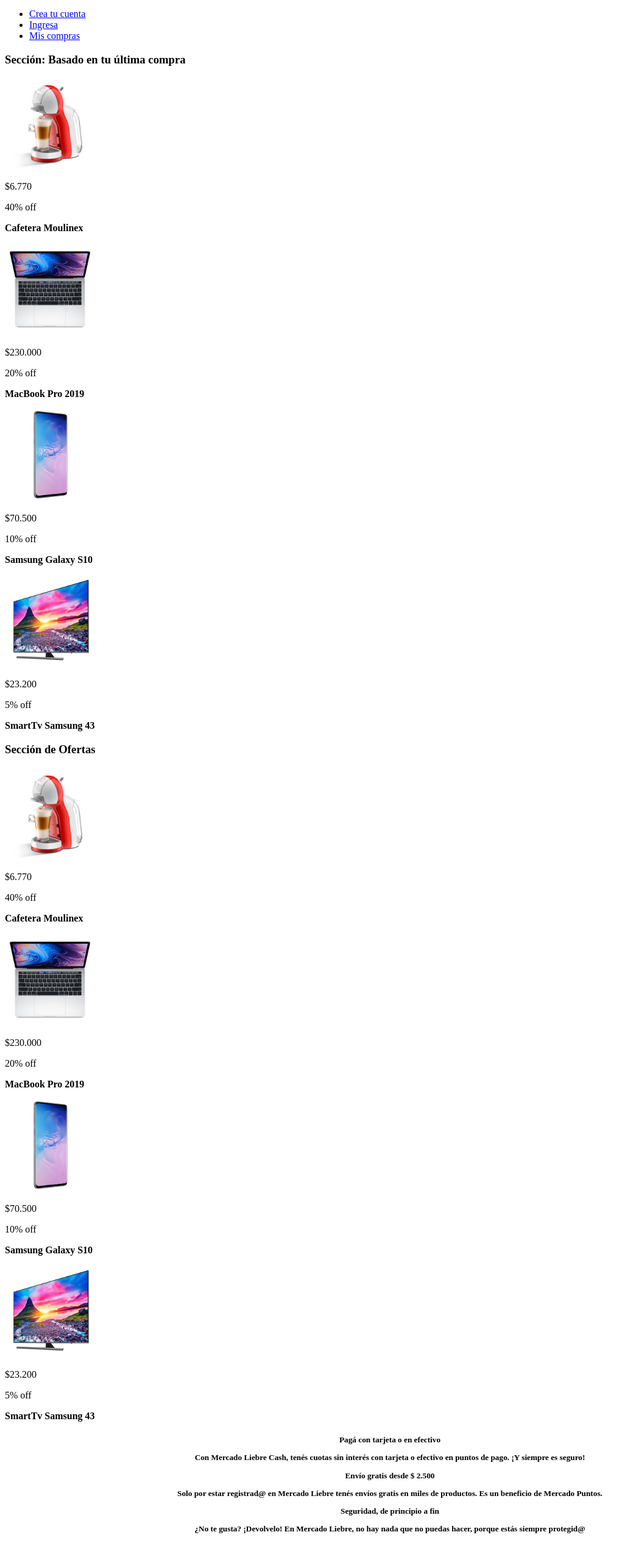
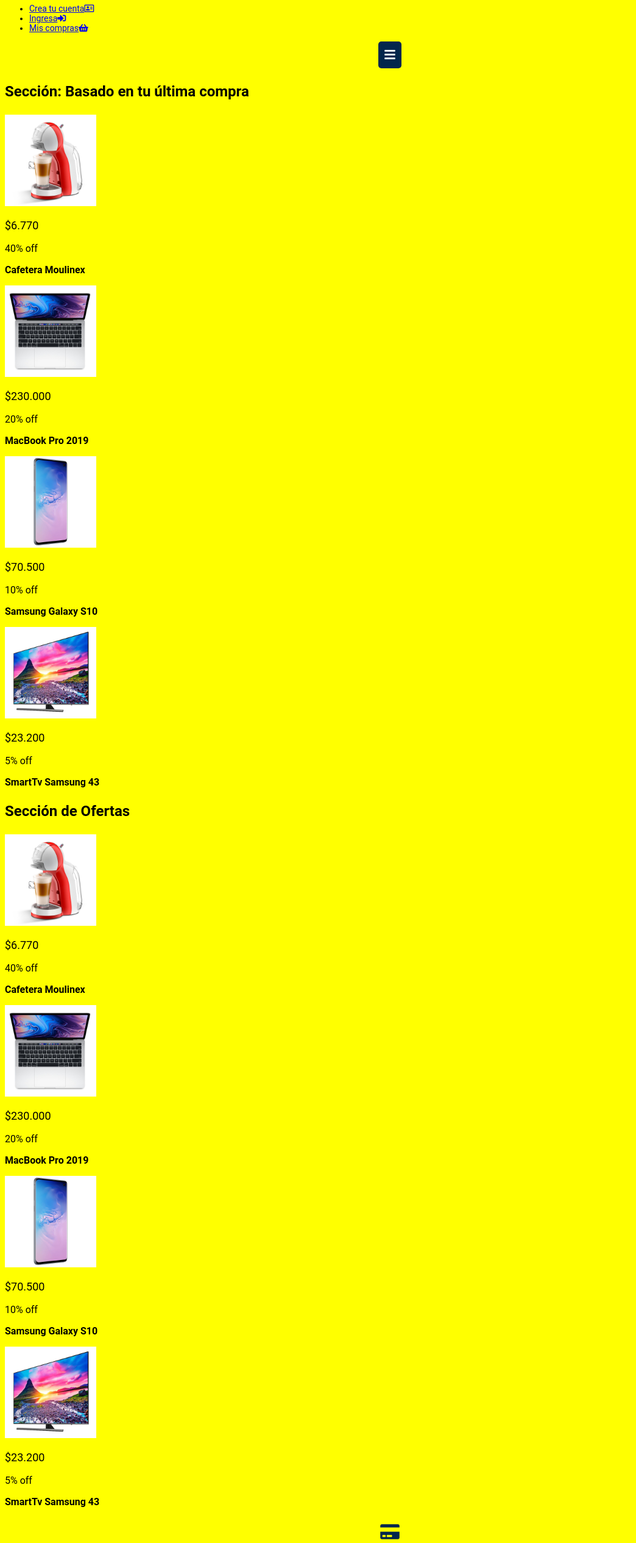
Before and after one commit to rsampaoli/proyecto-mercado-liebre, a website: page views/home.html in a window 1280 px wide. Shown: the part 245-2775 px from the top of the page at 61% size, without its empty margins (0-1044 px from the left). Drawn offline with Linux system fonts and the light colour scheme.

Commit message:
Estilo
Se sumo codigo en CSS dando estilo a la pagina.

```diff
--- a/public/css/styles.css
+++ b/public/css/styles.css
@@ -1,3 +1,53 @@
+
 body {
-    background-color: white;
+    font-family: 'roboto'; src: url(https://fonts.google.com/specimen/Roboto);;
+    font-size: 14px;
+    background-color: yellow;
 }
+
+h5 {
+    text-align: center;
+}
+
+.navbar {
+    color: inherit;
+}
+
+.loginbar {
+    font-size: 14px;
+}
+
+h3 {
+    font-size: 24px;
+}
+
+.burger-menu {
+    font-size: 20px;
+    color: white;
+    background-color:#03264C;
+    padding: 10px;
+    display: inline-block;
+    text-align: center;
+    border-radius: 5px;
+}
+.logoML {
+    padding: 20px;
+}
+.precios {
+    font-size: 18px;
+}
+.descuentos {
+    font-size: 16px;
+}
+.descripcionProd {
+    font-size: 16px;
+}
+footer{
+    line-height: 15px;
+    text-align: center;
+}
+.iconFooter{
+    color: #03264C;
+    font-size: 2em;
+    padding: 10px;
+}
--- a/views/home.html
+++ b/views/home.html
@@ -7,14 +7,22 @@
     <meta name="viewport" content="width=device-width, initial-scale=1.0">
     <title> </title>
     <link rel="stylesheet" href="/css/styles.css">
+    <link rel="stylesheet" href="https://cdnjs.cloudflare.com/ajax/libs/font-awesome/5.15.3/css/all.min.css">
 
 </head>
-<img with="150" height="75" src="/images/logo-mercado-liebre.svg">
-<p>Lugar para poner la barra de busqueda</p>
-<p></p>Comprá en cuotas y sin tarjeta de crédito</p>
+<img class="logoML" with="150" height="75" src="/images/logo-mercado-liebre.svg">
+<input type="text" placeholder="barra de búsqueda">
+<button><i class="fas fa-search"></i></button>
+
+<!-- <p>Lugar para poner la barra de busqueda</p> -->
+<div>
+    <center>
+        <p></p><i class="fas fa-hand-holding-usd"></i>Comprá en cuotas y sin tarjeta de crédito</p>
+    </center>
+</div>
 
 <body>
-    <ul>
+    <ul class="navbar">
         <a href="https://www.google.com">
             <li>Ofertas
             </li>
@@ -28,88 +36,95 @@
                 <li>Ayuda
                 </li>
     </ul>
-    <ul>
+    <ul class="loginbar">
         <a href="www.google.com">
-            <li>Crea tu cuenta
+            <li>Crea tu cuenta<i class="far fa-address-card"></i>
         </a></li>
         <a href="www.google.com">
-            <li>Ingresa
+            <li>Ingresa<i class="fas fa-sign-in-alt"></i>
         </a></li>
         <a href="www.google.com">
-            <li>Mis compras
+            <li>Mis compras<i class="fas fa-shopping-basket"></i>
         </a></li>
     </ul>
+    <center>
+        <div class="burger-menu">
+            <i class="fas fa-bars"></i>
+        </div>
+    </center>
     <main>
         <h3><strong>Sección: Basado en tu última compra</strong></h3>
         <img with="300" height="150" src="/images/img-cafetera-moulinex.jpg">
-        <p>$6.770</p>
-        <p>40% off</p>
+        <p class="precios">$6.770</p>
+        <p class="descuentos">40% off</p>
         <strong>
-            <p>Cafetera Moulinex</p>
+            <p class="descripcionProd">Cafetera Moulinex</p>
         </strong>
         <img with="300" height="150" src="/images/img-macbook-pro-2019.jpg">
-        <p>$230.000</p>
-        <p>20% off</p>
+        <p class="precios">$230.000</p>
+        <p class="descuentos">20% off</p>
         <strong>
-            <p>MacBook Pro 2019</p>
+            <p class="descripcionProd">MacBook Pro 2019</p>
         </strong>
         <img with="300" height="150" src="/images/img-samsung-galaxy-s10.jpg">
-        <p>$70.500</p>
-        <p>10% off</p>
+        <p class="precios">$70.500</p>
+        <p class="descuentos">10% off</p>
         <strong>
-            <p>Samsung Galaxy S10</p>
+            <p class="descripcionProd">Samsung Galaxy S10</p>
         </strong>
         <img with="300" height="150" src="/images/img-tv-samsung-smart.jpg">
-        <p>$23.200</p>
-        <p>5% off</p>
+        <p class="precios">$23.200</p>
+        <p class="descuentos">5% off</p>
         <strong>
-            <p>SmartTv Samsung 43</p>
+            <p class="descripcionProd">SmartTv Samsung 43</p>
         </strong>
         <h3><strong>Sección de Ofertas</strong></h3>
         <img with="300" height="150" src="/images/img-cafetera-moulinex.jpg">
-        <p>$6.770</p>
-        <p>40% off</p>
+        <p class="precios">$6.770</p>
+        <p class="descuentos">40% off</p>
         <strong>
-            <p>Cafetera Moulinex</p>
+            <p class="descripcionProd">Cafetera Moulinex</p>
         </strong>
         <img with="300" height="150" src="/images/img-macbook-pro-2019.jpg">
-        <p>$230.000</p>
-        <p>20% off</p>
+        <p class="precios">$230.000</p>
+        <p class="descuentos">20% off</p>
         <strong>
-            <p>MacBook Pro 2019</p>
+            <p class="descripcionProd">MacBook Pro 2019</p>
         </strong>
         <img with="300" height="150" src="/images/img-samsung-galaxy-s10.jpg">
-        <p>$70.500</p>
-        <p>10% off</p>
+        <p class="precios">$70.500</p>
+        <p class="descuentos">10% off</p>
         <strong>
-            <p>Samsung Galaxy S10</p>
+            <p class="descripcionProd">Samsung Galaxy S10</p>
         </strong>
         <img with="300" height="150" src="/images/img-tv-samsung-smart.jpg">
-        <p>$23.200</p>
-        <p>5% off</p>
+        <p class="precios">$23.200</p>
+        <p class="descuentos">5% off</p>
         <strong>
-            <p>SmartTv Samsung 43</p>
+            <p class="descripcionProd">SmartTv Samsung 43</p>
         </strong>
     </main>
     <footer>
-        <h5>
-            <center> <strong>Pagá con tarjeta o en efectivo</strong></center>
+        <div class="iconFooter"><i class="fas fa-credit-card"></i></div>
+        <strong>Pagá con tarjeta o en efectivo</strong>
         <p>
-                <center>Con Mercado Liebre Cash, tenés cuotas sin interés con tarjeta o efectivo en
-                    puntos de pago. ¡Y siempre es seguro!</center>
+            Con Mercado Liebre Cash, tenés cuotas sin interés con tarjeta o efectivo en
+            puntos de pago. ¡Y siempre es seguro!
         </p>
-            <center> <strong>Envío gratis desde $ 2.500</strong></center>
+        <div class="iconFooter"><i class="fas fa-gift"></i></div>
+        <strong>Envío gratis desde $ 2.500</strong>
         <p>
-                <center>Solo por estar registrad@ en Mercado Liebre tenés envíos gratis en miles de
-                    productos. Es un beneficio de Mercado Puntos.</center>
+            Solo por estar registrad@ en Mercado Liebre tenés envíos gratis en miles de
+            productos. Es un beneficio de Mercado Puntos.
         </p>
-            <center> <strong>Seguridad, de principio a fin</strong></center>
+        <div class="iconFooter"><i class="fas fa-user-shield"></i></div>
+        <strong>Seguridad, de principio a fin</strong>
         <p>
-                <center>¿No te gusta? ¡Devolvelo! En Mercado Liebre, no hay nada que no puedas hacer,
-                    porque estás siempre protegid@</center>
+            ¿No te gusta? ¡Devolvelo! En Mercado Liebre, no hay nada que no puedas hacer,
+            porque estás siempre protegid@
         </p>
-            <center>Copyright © 1999-2020 MercadoLiebre S.R.L.</center>
-        </h5>
+        Copyright © 1999-2020 MercadoLiebre S.R.L.
+
     </footer>
 </body>
 
```
Lines whose indentation alone changed are shown as unchanged.
